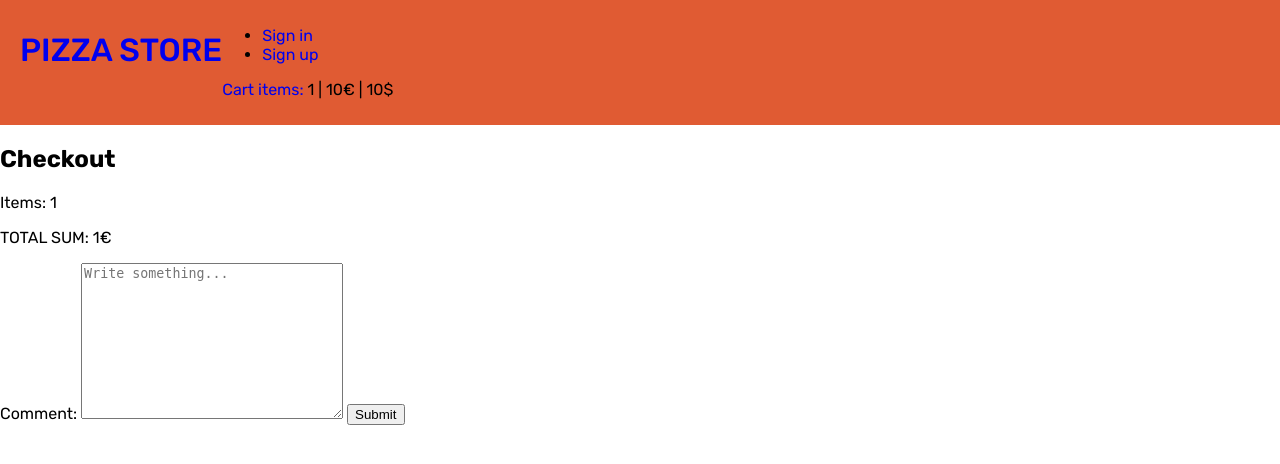
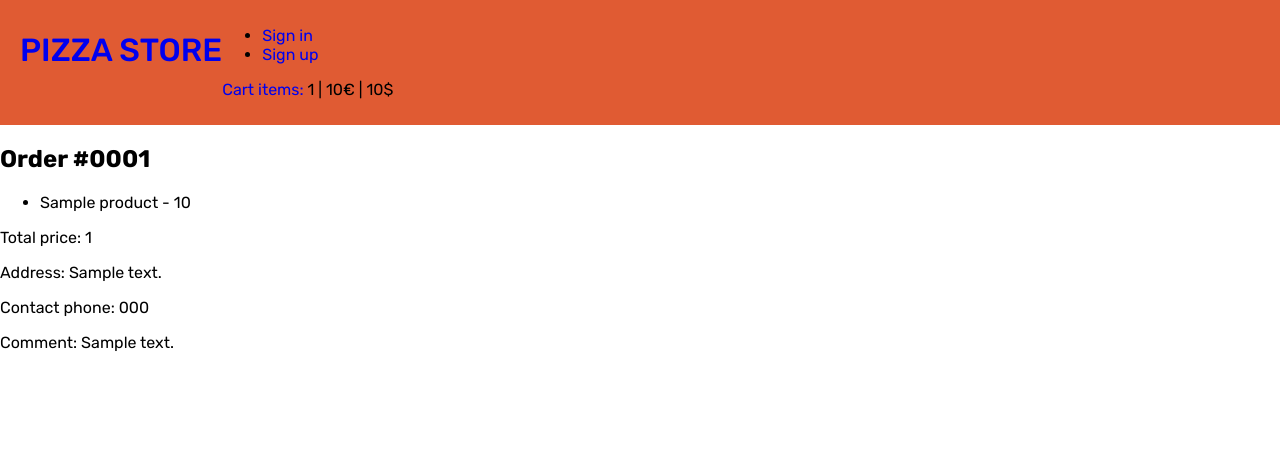
Before and after one commit to nikotlichnik/pizza-store, a Django app: template pizza_store_app/templates/pizza_store_app/order_detail.html in a window 1280 px wide. Shown: the top 464 px of the page. Run offline with Django 3.2, Linux system fonts and the light colour scheme; the template is opened without the code that fills it: most values are stand-ins (such as "Sample title", 1, 10 or a date in 2020).

Commit message:
added order details page

```diff
--- a/pizza_store_app/templates/pizza_store_app/order_detail.html
+++ b/pizza_store_app/templates/pizza_store_app/order_detail.html
@@ -1,16 +1,15 @@
 {% extends 'base.html' %}
 
 {% block content %}
-    <h2>Checkout</h2>
-    <p>Items: {{ cart_info.counter }}</p>
-    <p>TOTAL SUM: {{ cart_info.total_price_eur }}€</p>
-    <form action="{% url 'pizza_store_app:checkout' %}" method="post">
-        {% csrf_token %}
-        {{ form.as_p }}
-        <label for="order_comment">
-            Comment:
-            <textarea name="order_comment" id="order_comment" cols="30" rows="10" placeholder="Write something..."></textarea>
-        </label>
-        <button type="submit">Submit</button>
-    </form>
+    <h2>Order #{{ order.id | stringformat:"04d" }}</h2>
+                        <ul>
+                        {% for ordered_item in order.ordereditem_set.all %}
+                            <li>{{ ordered_item.product.name }} - {{ ordered_item.quantity }}</li>
+                        {% endfor %}
+                    </ul>
+    <p>Total price: {{ order.total_price }}</p>
+    <p>Address: {{ order.address }}</p>
+    <p>Contact phone: {{ order.contact_phone }}</p>
+    <p>Comment: {{ order.comment }}</p>
+
 {% endblock %}
```
Also changed, not shown: pizza_store_app/views.py (+8 -1 lines).
